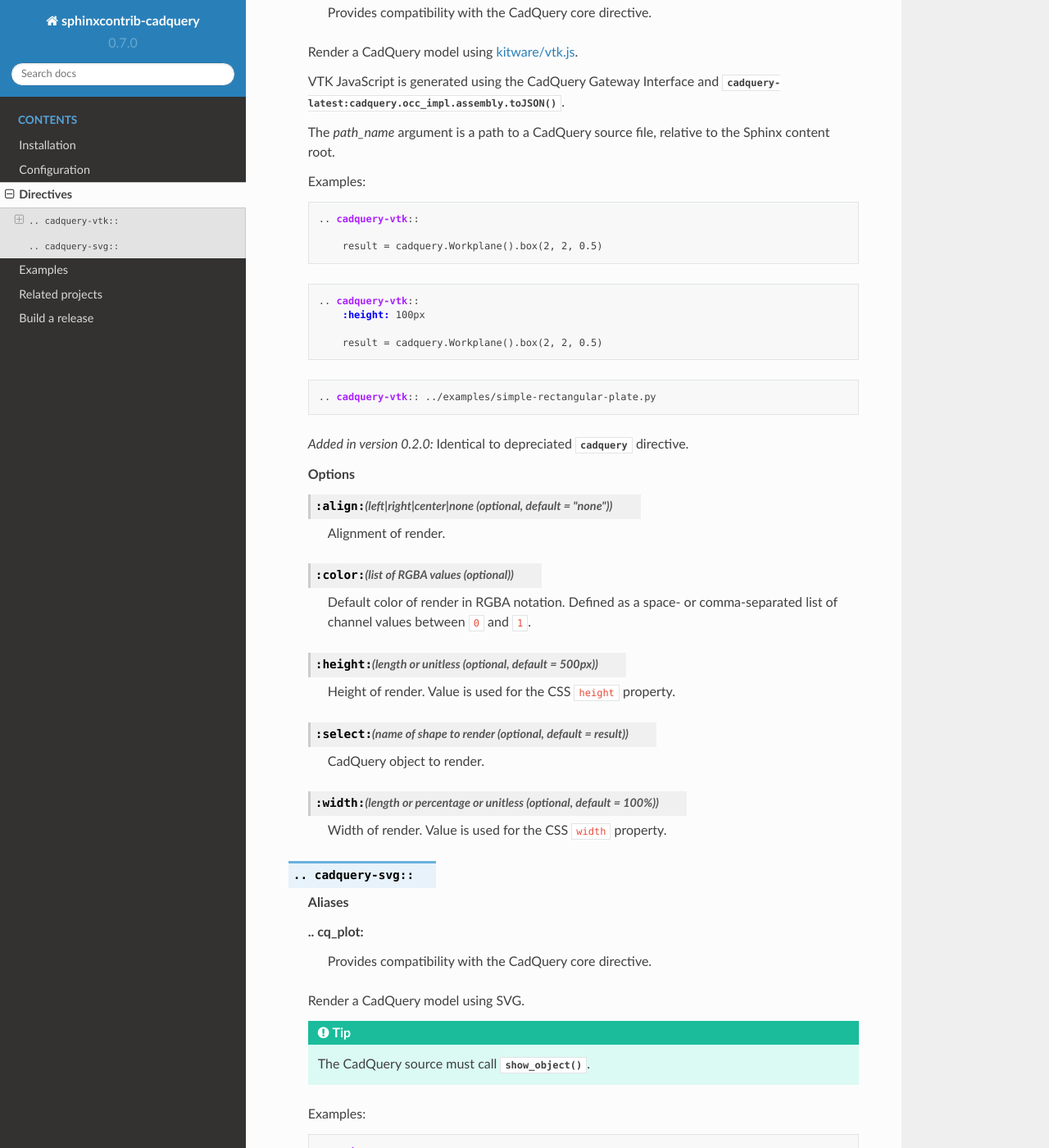
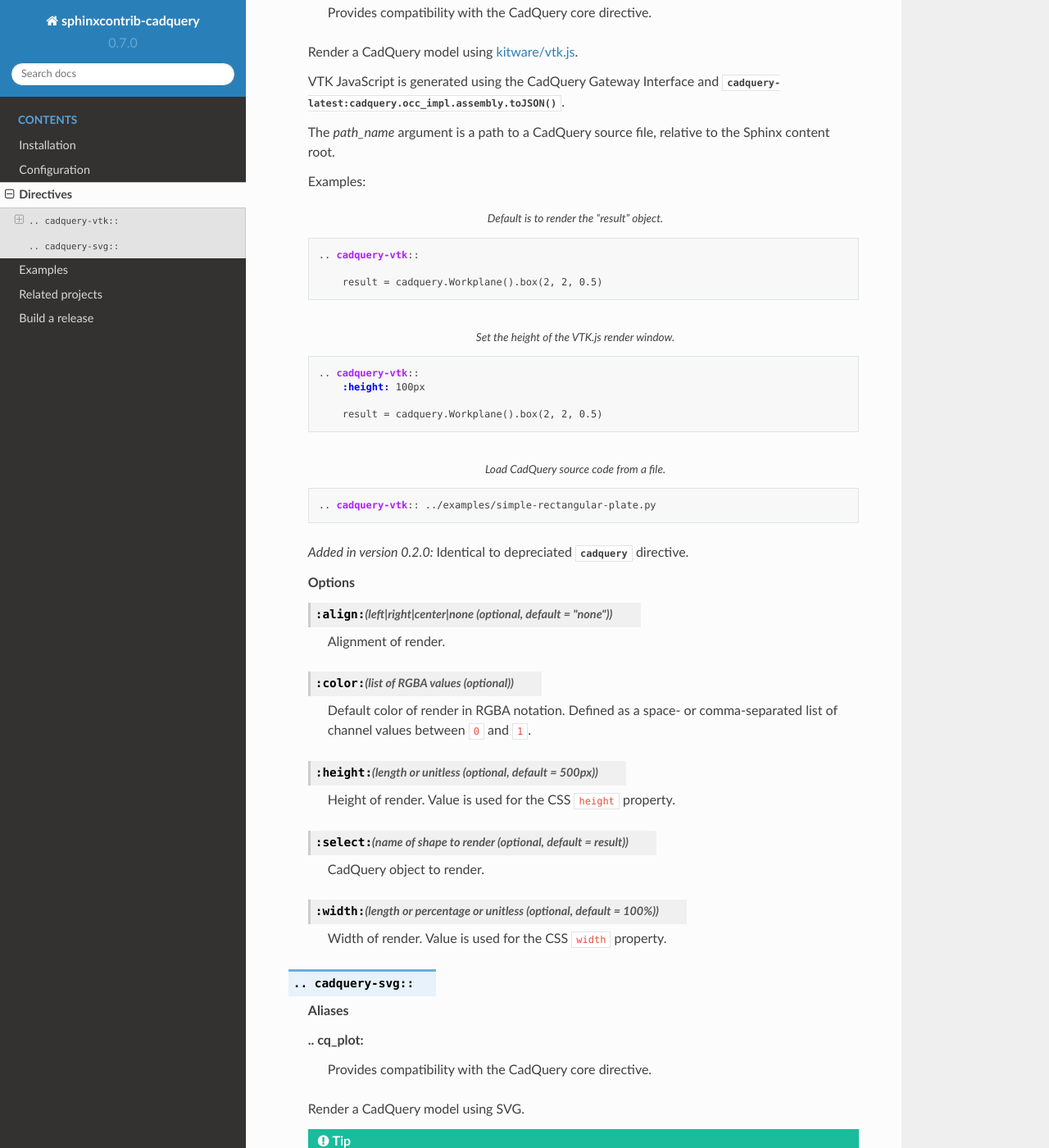
Before and after one commit to sethfischer/sphinxcontrib-cadquery, a Sphinx documentation site: the page built from docs/directives.rst, in a window 1280 px wide and 1400 px high, scrolled down 267 px. Shown: the whole window at 82% size. Built offline with Sphinx 7.4.7 and the Read the Docs theme 2.0.0, drawn with Linux system fonts in a browser that asks for light colours; the version number is read from the project's files by our own code; some of the changed text lies outside the part shown.

Commit message:
docs: add captions to code listings

```diff
--- a/docs/directives.rst
+++ b/docs/directives.rst
@@ -20,12 +20,14 @@ Directives
     Examples:
 
     .. code-block:: rst
+        :caption: Default is to render the "result" object.
 
         .. cadquery-vtk::
 
             result = cadquery.Workplane().box(2, 2, 0.5)
 
     .. code-block:: rst
+        :caption: Set the height of the VTK.js render window.
 
         .. cadquery-vtk::
             :height: 100px
@@ -33,6 +35,7 @@ Directives
             result = cadquery.Workplane().box(2, 2, 0.5)
 
     .. code-block:: rst
+        :caption: Load CadQuery source code from a file.
 
         .. cadquery-vtk:: ../examples/simple-rectangular-plate.py
 
@@ -86,6 +89,7 @@ Directives
     Examples:
 
     .. code-block:: rst
+        :caption: Render the object passed to "show_object()" as a SVG image.
 
         .. cadquery-svg::
 
```
